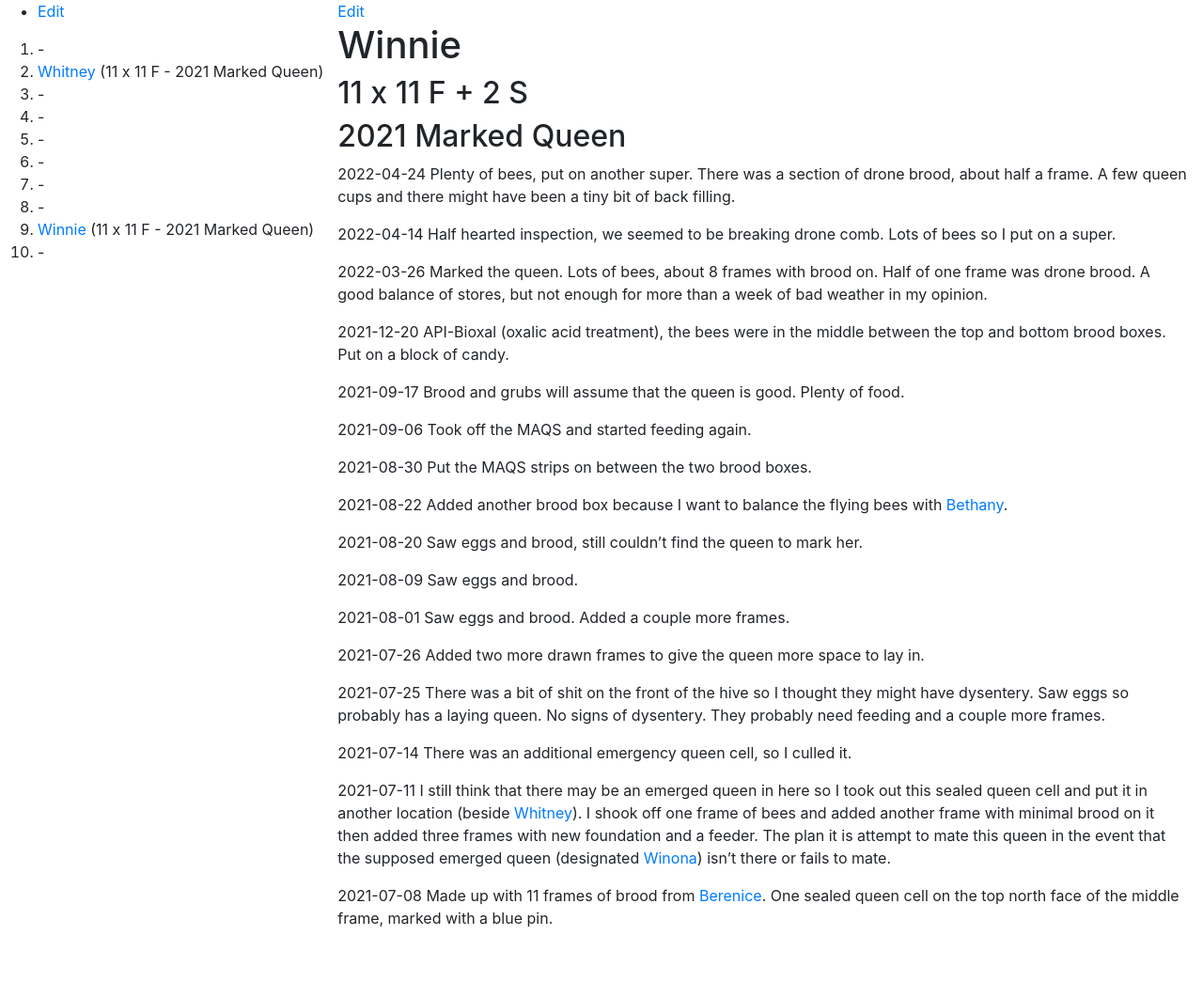
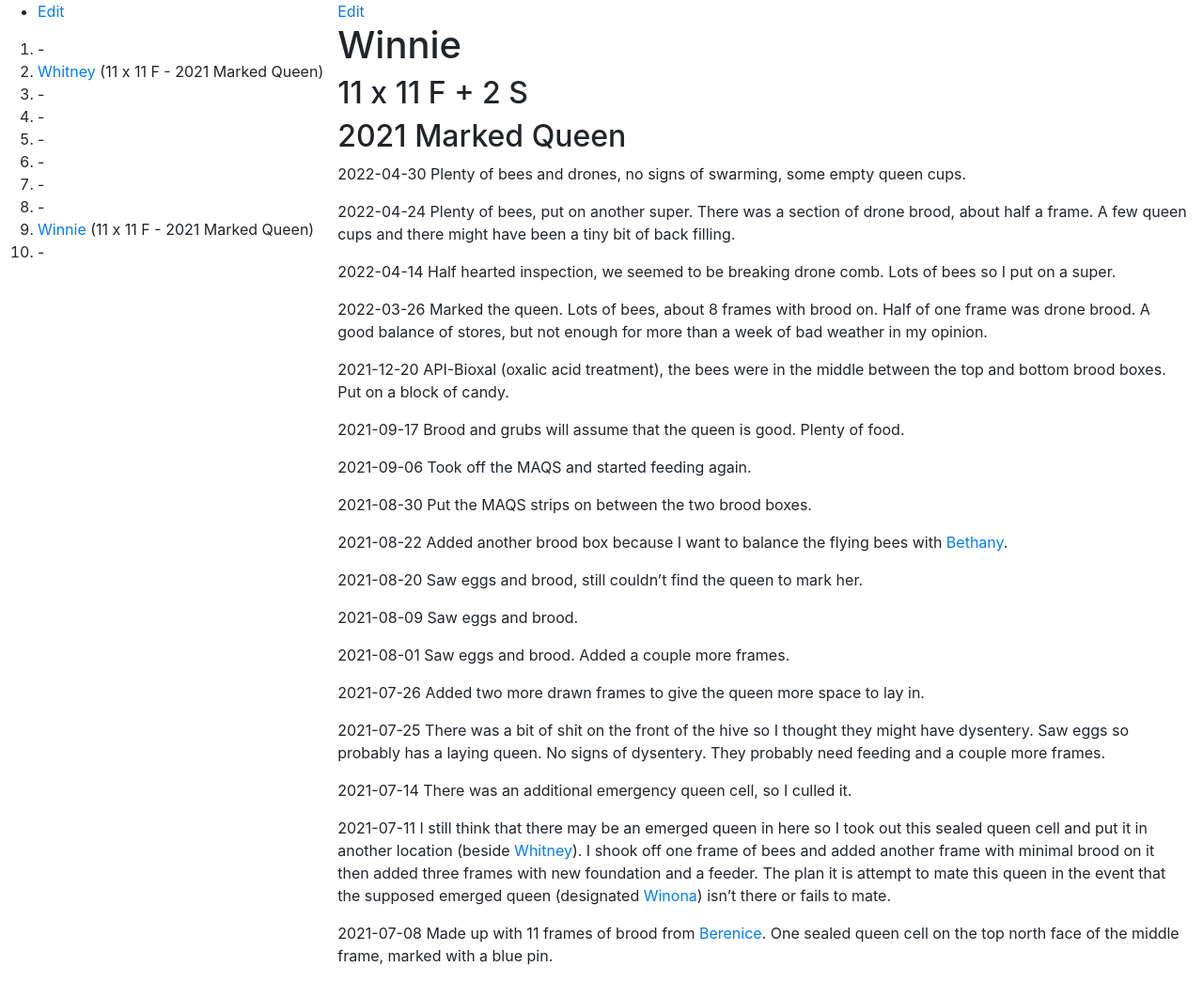
Before and after one commit to joejcollins/rhapsody-angel, a Jekyll site: the page built from queens/2021-winnie.md, in a window 1280 px wide. Shown: the whole page at 94% size. Built offline with Jekyll 4.4.1, drawn with Linux system fonts in a browser that asks for light colours; our own code applies the rules of GitHub Pages for plain Markdown files; before the commit the page ends 1005 px from its top, so only the background shows below that.

Commit message:
Inspection

```diff
--- a/queens/2021-winnie.md
+++ b/queens/2021-winnie.md
@@ -3,6 +3,8 @@
 ## 11 x 11 F + 2 S
 
 ## 2021 Marked Queen
+
+2022-04-30 Plenty of bees and drones, no signs of swarming, some empty queen cups.
 
 2022-04-24 Plenty of bees, put on another super.  There was a section of drone brood, about half a frame.  A few queen cups and there might have been a tiny bit of back filling.
 
```
Also changed, not shown: queens/2021-whitney.md (+2 -0 lines).
